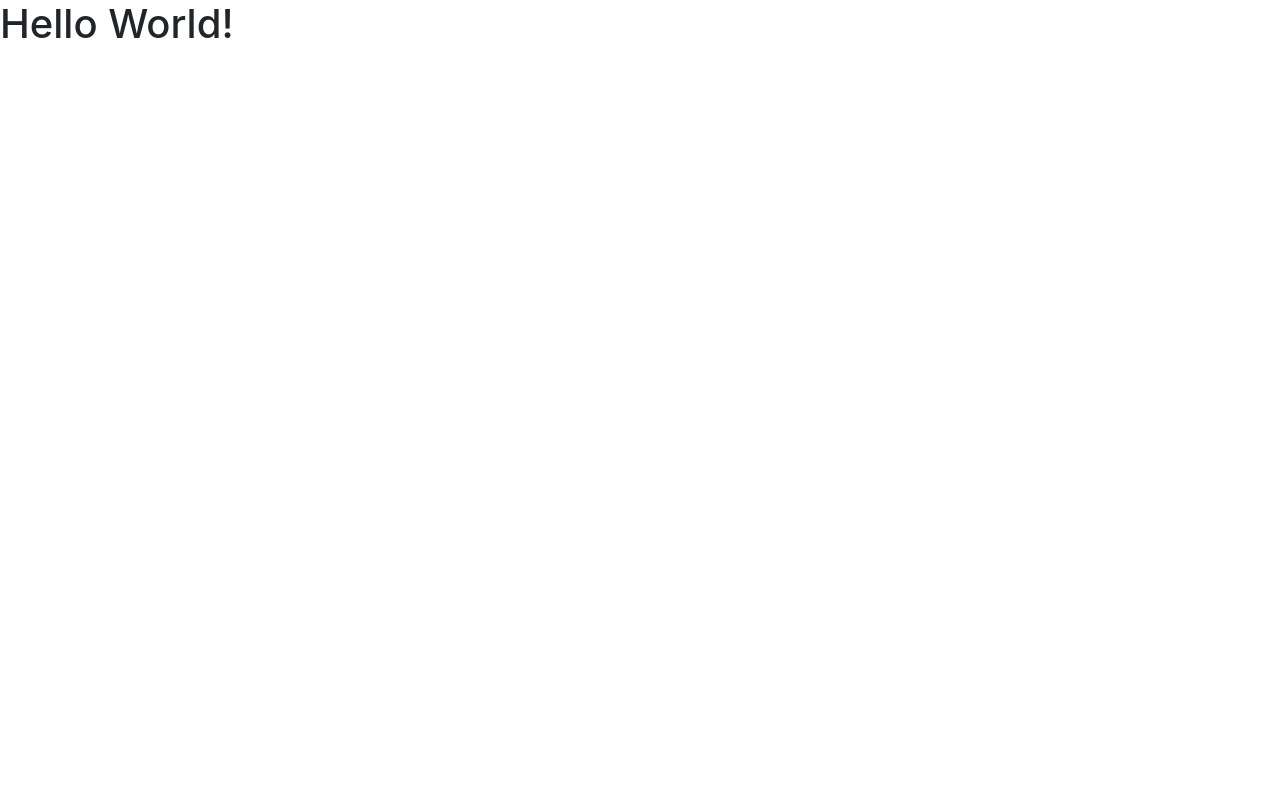
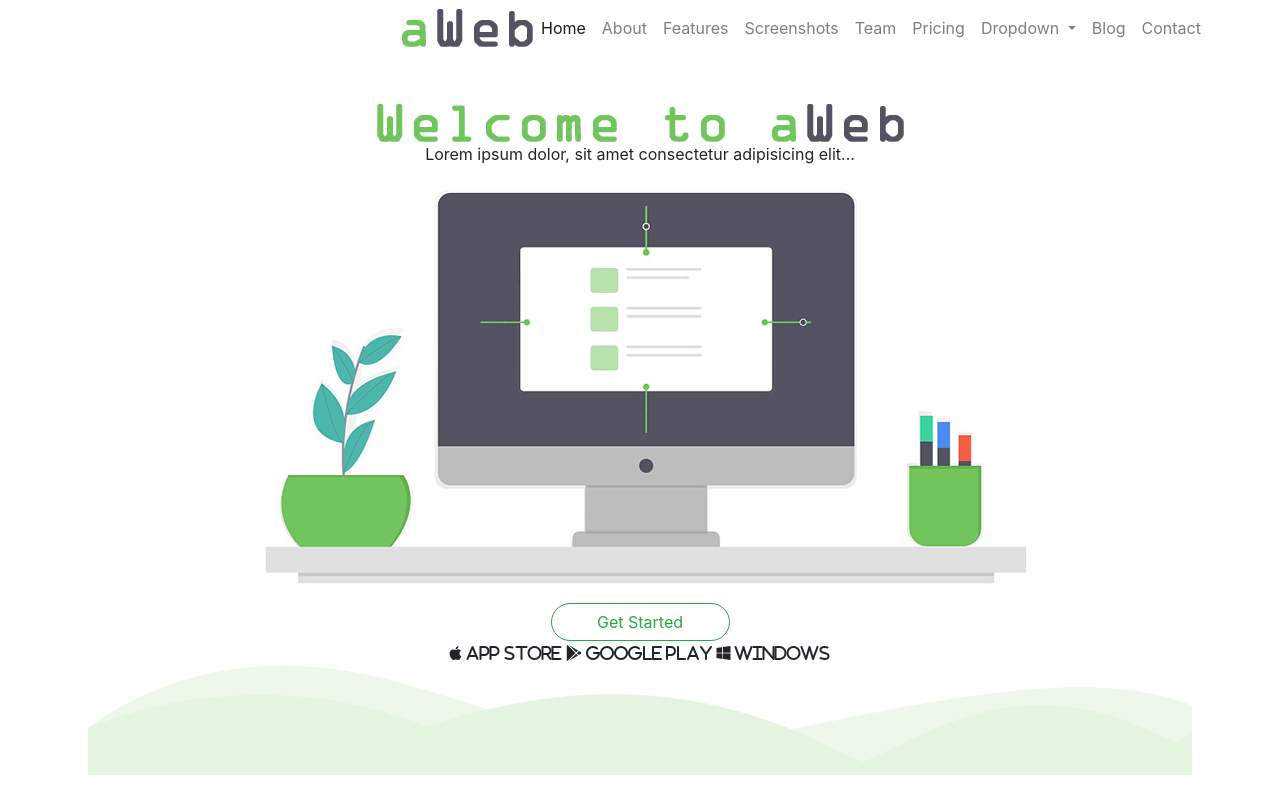
Before and after one commit to JohnPaul005/aWeb_Espinosa-JohnPaul, a plain HTML site: page index.html in a window 1280 px wide. Drawn offline with nearby package versions, Linux system fonts and the light colour scheme.

Commit message:
ekuna balu ing gagawan ku

```diff
--- a/index.html
+++ b/index.html
@@ -7,11 +7,101 @@
     <link rel="stylesheet" href="https://cdn.jsdelivr.net/npm/bootstrap@4.6.2/dist/css/bootstrap.min.css" integrity="sha384-xOolHFLEh07PJGoPkLv1IbcEPTNtaed2xpHsD9ESMhqIYd0nLMwNLD69Npy4HI+N" crossorigin="anonymous">
     <title>Document</title>
 </head>
-<body>
-    <h1>Hello World!</h1>
+<body style="height: 50vh;">
+        <div class="container">
+            <div class="row">
+                <div class="col-3">
+
+                </div>
+                <div class="col-9">
+                    <nav class="navbar navbar-expand-lg navbar-light">
+                        <a class="navbar-brand" href="#"></a>
+                        <button class="navbar-toggler" type="button" data-toggle="collapse" data-target="#navbarSupportedContent" aria-controls="navbarSupportedContent" aria-expanded="false" aria-label="Toggle navigation">
+                          <span class="navbar-toggler-icon"></span>
+                        </button>
+
+                        <img class="d-flex align-items-start" class="img-fluid" src="./img/logo.PNG" alt="">
 
 
+                        <div class="collapse navbar-collapse" id="navbarSupportedContent">
+                          <ul class="navbar-nav mr-auto">
+                            <li class="nav-item active">
+                              <a class="nav-link" href="#">Home <span class="sr-only">(current)</span></a>
+                            </li>
+                            <li class="nav-item">
+                              <a class="nav-link" href="#">About</a>
+                            </li>
+                            <li class="nav-item">
+                                <a class="nav-link" href="#">Features</a>
+                            </li>
+                            <li class="nav-item">
+                                <a class="nav-link" href="#">Screenshots</a>
+                            </li>
+                            <li class="nav-item">
+                                <a class="nav-link" href="#">Team</a>
+                            </li>
+                            <li class="nav-item">
+                                <a class="nav-link" href="#">Pricing</a>
+                            </li>
+                            <li class="nav-item dropdown">
+                              <a class="nav-link dropdown-toggle" href="#" id="navbarDropdown" role="button" data-toggle="dropdown" aria-haspopup="true" aria-expanded="false">
+                                Dropdown
+                              </a>
+                              <div class="dropdown-menu" aria-labelledby="navbarDropdown">
+                                <a class="dropdown-item" href="#">Action</a>
+                                <a class="dropdown-item" href="#">Another action</a>
+                                <a class="dropdown-item" href="#">Something else here</a>
+                                <div class="dropdown-divider"></div>
+                                <a class="dropdown-item" href="#">Separated link</a>
+                              </div>
+                            </li>
+                            <li class="nav-item">
+                                <a class="nav-link" href="#">Blog</a>
+                            </li>
+                            <li class="nav-item">
+                                <a class="nav-link" href="#">Contact</a>
+                            </li>
+                          </ul>
+                        </div>
 
+                      </nav>
+                </div>
+            </div>
+        </div>
+
+        <div class="container h-50 p-5">
+            <div class="row h-50 d-flex justify-content-center align-items-center" >
+                <div class="col text-center">
+                    <img class="img-fluid" src="./img/welcome.PNG" alt="">
+                    <p>Lorem ipsum dolor, sit amet consectetur adipisicing elit...</p>
+                </div>
+
+                <div class="col-12 text-center">
+                    <img class="img-fluid"  src="./img/main-image.jpg" alt="">
+                </div>
+
+                <div class="row">
+                    <div class="col">
+                        <center>
+                        <button type="button" class= "btn btn-outline-success col-2 rounded-pill">Get Started </button>
+                            <div>
+                                <tr>
+                                    <td>
+                                        <i class="fab fa-apple"> APP STORE</i>
+                                    </td>
+                                    <td>
+                                        <i class="fab fa-google-play"> GOOGLE PLAY</i>
+                                    </td>
+                                    <td><i class="fab fa-windows"> WINDOWS</i>
+                                    </td>
+                                </tr>
+                            </div>
+                        </center>
+                    </div>
+                    <img class="img-fluid" src="/img/footer.png" alt="logo">
+                </div>
+            </div>
+        </div>
 
 
     <script src="https://cdnjs.cloudflare.com/ajax/libs/jquery/3.6.1/jquery.min.js" integrity="sha512-aVKKRRi/Q/YV+4mjoKBsE4x3H+BkegoM/em46NNlCqNTmUYADjBbeNefNxYV7giUp0VxICtqdrbqU7iVaeZNXA==" crossorigin="anonymous" referrerpolicy="no-referrer"></script>
```
